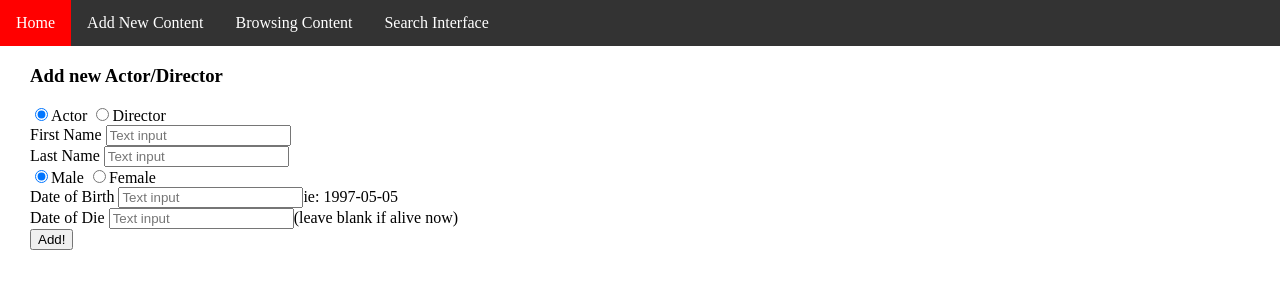
After one commit to theyingbin/cs143, a PHP site: page /add_actor_director.php?identity=Actor in a window 1280 px wide. The commit adds this page. Shown: the top 300 px of the page. Run offline with PHP 8.4, Linux system fonts and the light colour scheme; data that the repository does not hold is empty.

Commit message:
did some initial parsing

```diff
--- /dev/null
+++ b/project1c/add_actor_director.php
@@ -0,0 +1,100 @@
+<!DOCTYPE html>
+<html lang="en">
+<head>
+  <meta charset="utf-8">
+  <meta http-equiv="X-UA-Compatible" content="IE=edge">
+  <meta name="viewport" content="width=device-width, initial-scale=1">
+  <!-- The above 3 meta tags *must* come first in the head; any other head content must come *after* these tags -->
+  <title>CS143 Project 1C</title>
+
+  <link href="css/project1c.css" rel="stylesheet">
+</head>
+
+<body>
+
+  <ul>
+    <li><a href="index.php">Home</a></li>
+    <li class="dropdown">
+      <a href="#" class="dropbtn">Add New Content</a>
+      <div class="dropdown-content">
+        <a href="#">Add Actor/Director</a>
+        <a href="#">Add Movie Information</a>
+        <a href="#">Add Movie/Actor Relation</a>
+        <a href="#">Add Movie/Director Relation</a>
+      </div>
+    </li>
+    <li class="dropdown">
+      <a href="#" class="dropbtn">Browsing Content</a>
+      <div class="dropdown-content">
+        <a href="#">Show Actor Information</a>
+        <a href="#">Show Movie Information</a>
+      </div>
+    </li>
+    <li class="dropdown">
+      <a href="#" class="dropbtn">Search Interface</a>
+      <div class="dropdown-content">
+        <a href="#">Search Actor/Movie</a>
+      </div>
+    </li>
+  </ul>
+  <div class="page-content">
+    <h3>Add new Actor/Director</h3>
+    <form method = "GET" action="#">
+      <label class="radio-inline">
+        <input type="radio" checked="checked" name="identity" value="Actor"/>Actor
+      </label>
+      <label class="radio-inline">
+        <input type="radio" name="identity" value="Director"/>Director
+      </label>
+      <div class="form-group">
+        <label for="first_name">First Name</label>
+        <input type="text" class="form-control" placeholder="Text input" name="fname"/>
+      </div>
+      <div class="form-group">
+        <label for="last_name">Last Name</label>
+        <input type="text" class="form-control" placeholder="Text input" name="lname"/>
+      </div>
+      <label class="radio-inline">
+        <input type="radio" name="sex" checked="checked" value="male">Male
+      </label>
+      <label class="radio-inline">
+        <input type="radio" name="sex" value="female">Female
+      </label>
+      <div class="form-group">
+        <label for="DOB">Date of Birth</label>
+        <input type="text" class="form-control" placeholder="Text input" name="dateb">ie: 1997-05-05<br>
+      </div>
+      <div class="form-group">
+        <label for="DOD">Date of Die</label>
+        <input type="text" class="form-control" placeholder="Text input" name="dated">(leave blank if alive now)<br>
+      </div>
+      <button type="submit" name="submit" class="btn btn-default">Add!</button>
+    </form>
+<?php
+  $is_actor=$_GET["identity"]=='Actor';
+  $first_name=$_GET["fname"];
+  $last_name=$_GET["lname"];
+  $gender=$_GET["sex"];
+  $dob_temp=$_GET["dateb"];
+  $dod_temp=$_GET["dated"];
+
+  if(isset($_GET['submit'])){
+    echo "helloworld<br>";
+    if(strlen($first_name) == 0 || strlen($last_name) == 0 || strlen($dob_temp) == 0){
+      echo "<h4>Invalid Input. A field was left empty</h4>";
+      exit(1);
+    }
+    $dob=DateTime::createFromFormat('Y-m-d', $dob_temp);
+    $dod=DateTime::createFromFormat('Y-m-d', $dod_temp);
+    if($dob==False){
+      die('<h2>invalid date format</h2>');
+    }
+    if(strlen($dod_temp) && $dod==False){
+      die('<h2>invalid date format</h2>');
+    }
+    print_r($dob);
+  }
+?>
+  </div>
+</body>
+</html>
--- a/project1c/css/project1c.css
+++ b/project1c/css/project1c.css
@@ -52,3 +52,7 @@ body {
    margin: 0;
    padding: 0;
 }
+
+.page-content {
+    margin-left: 30px
+}
--- a/project1c/index.php
+++ b/project1c/index.php
@@ -17,7 +17,7 @@
     <li class="dropdown">
       <a href="#" class="dropbtn">Add New Content</a>
       <div class="dropdown-content">
-          <a href="#">Add Actor/Director</a>
+        <a href="add_actor_director.php">Add Actor/Director</a>
         <a href="#">Add Movie Information</a>
         <a href="#">Add Movie/Actor Relation</a>
         <a href="#">Add Movie/Director Relation</a>
@@ -38,6 +38,9 @@
     </li>
   </ul>
 
+  <div class="page-content">
+
+  </div>
 
 </body>
 </html>
```
Lines whose indentation alone changed are shown as unchanged.
